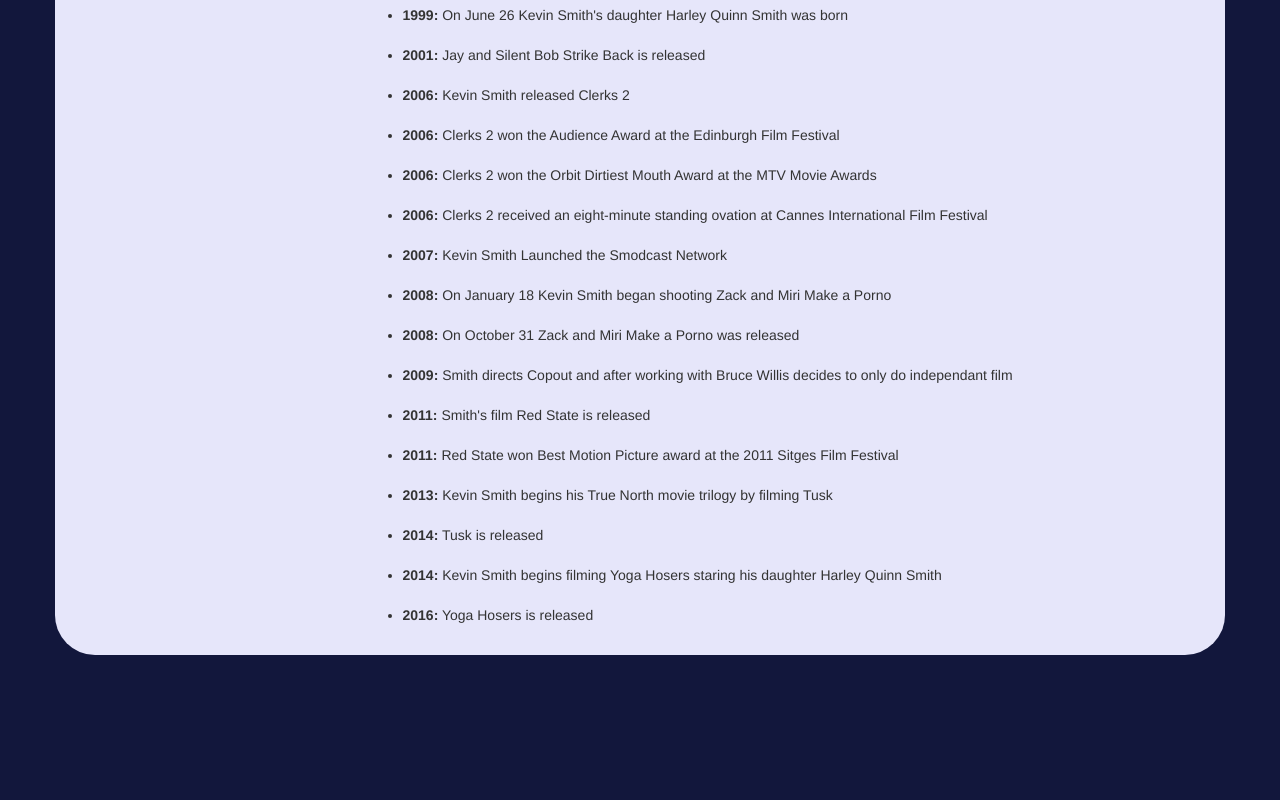
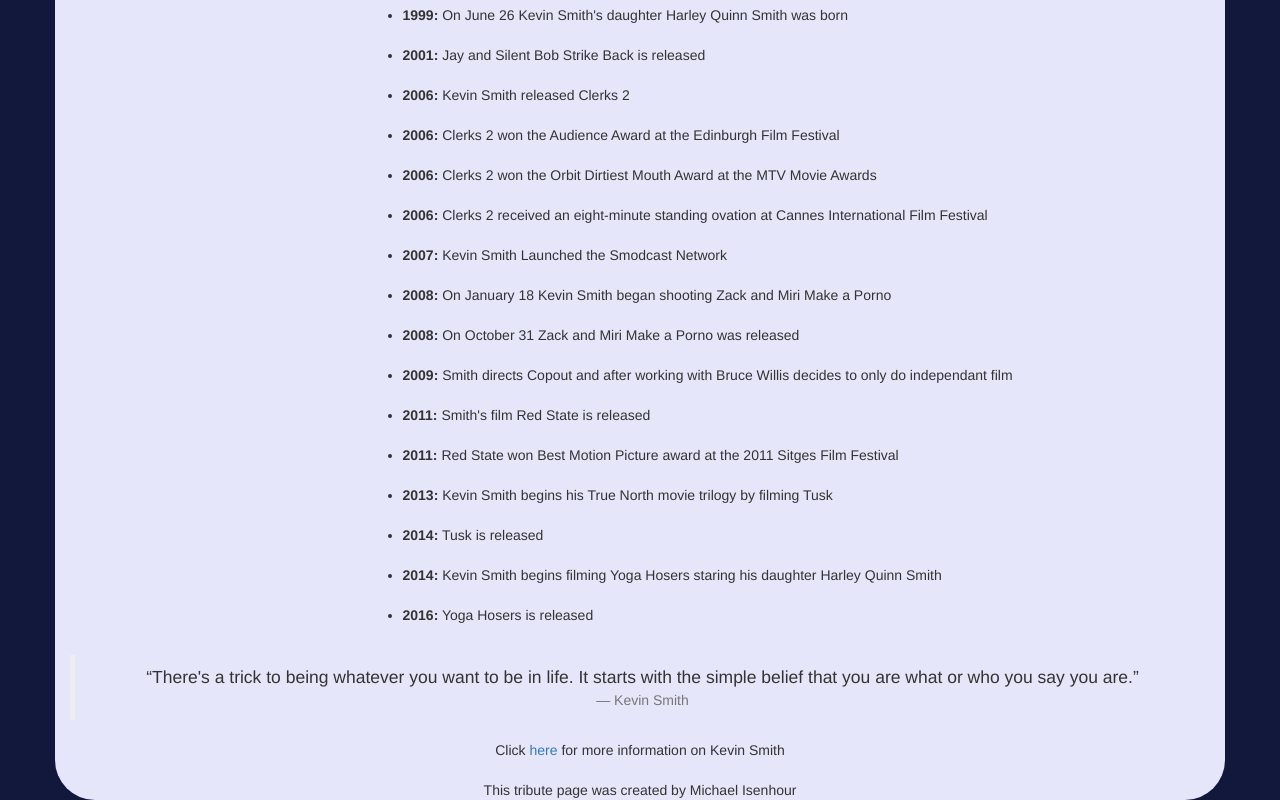
Before and after one commit to mysticDeveloper/Tribute-Page, a plain HTML site: page index.html in a window 1280 px wide. Shown: the part 1151-1951 px from the top of the page. Before the commit the page ends 1806 px from the top, so only its background shows below. Drawn offline with Linux system fonts and the light colour scheme; files whose address does not match are found by name.

Commit message:
Added quote and find out more link. Finished!

```diff
--- a/index.html
+++ b/index.html
@@ -59,11 +59,28 @@
             <li><strong>2014:</strong> Tusk is released</li><br>
             <li><strong>2014:</strong> Kevin Smith begins filming Yoga Hosers staring his daughter Harley Quinn Smith</li><br>
             <li><strong>2016:</strong> Yoga Hosers is released</li><br>
-
-
           </ul>
         </div>
       </div>
+      <div class="row">
+        <div class="col-xs-12">
+          <blockquote cite="https://www.goodreads.com/author/quotes/8236.Kevin_Smith" class="text-center">
+            “There's a trick to being whatever you want to be in life. It starts with the simple belief that you are what or who you say you are.”
+            <footer>Kevin Smith</footer>
+          </blockquote>
+        </div>
+      </div>
+      <div class="row">
+        <div class="col-xs-12 text-center">
+          Click <a href="http://www.smodcast.com/">here</a> for more information on Kevin Smith
+        </div>
+      </div>
+      <br>
+      <div class="col-xs-12 text-center">
+        This tribute page was created by Michael Isenhour
+      </div>
+    </div>
+    </div>
     <!-- jQuery (necessary for Bootstrap's JavaScript plugins) -->
     <script src="jquery.min.js"></script>
     <!-- Include all compiled plugins (below), or include individual files as needed -->
```
